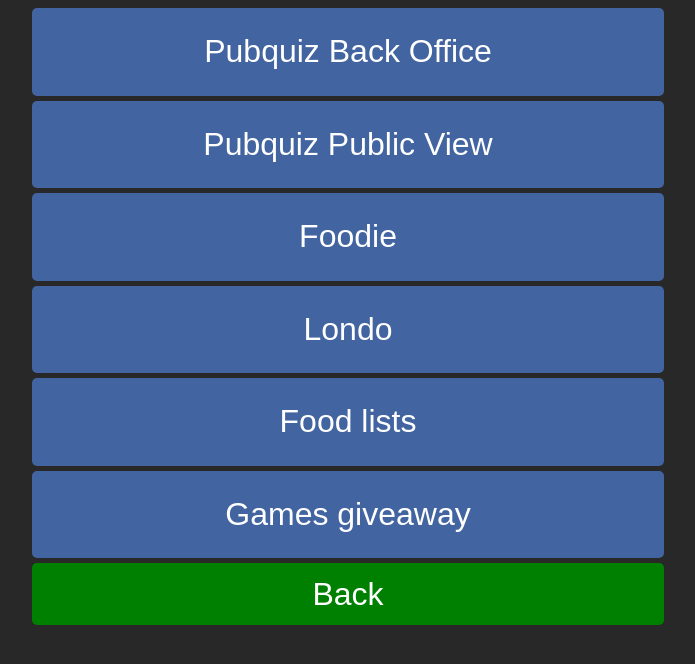
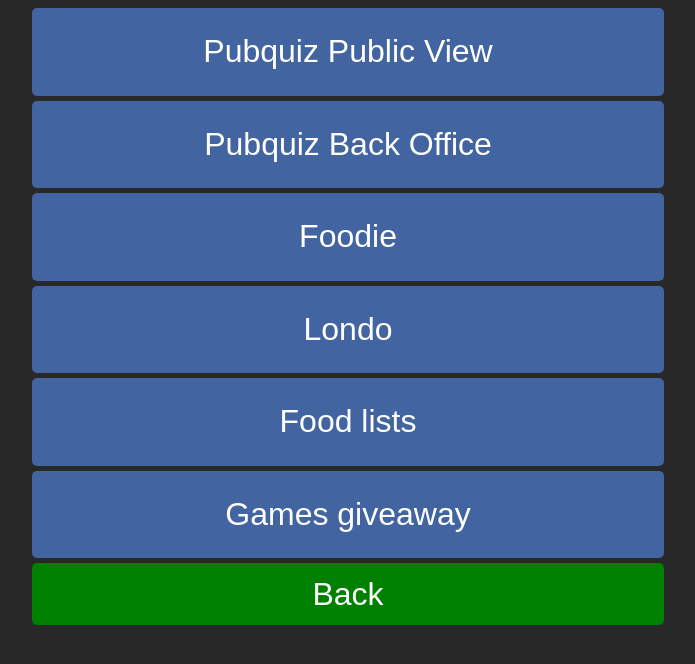
Before and after one commit to nikitaDanilenko/nikitaDanilenko.github.io, a Jekyll site: the page built from index.html, in a window 1280 px wide. Shown: the top 664 px of the page, without its empty margins (292-987 px from the left). Built offline with Jekyll 4.4.1, drawn with Linux system fonts in a browser that asks for light colours; part of the change alters nothing that is shown.

Commit message:
Switch order

```diff
--- a/index.html
+++ b/index.html
@@ -3,10 +3,10 @@ layout: menu
 title: Overview
 back: https://github.com/nikitaDanilenko
 items:
+  - label: Pubquiz Public View
+    href: https://pubquiz.danilenko.io/quizzes
   - label: Pubquiz Back Office
     href: https://pubquiz.danilenko.io/backoffice
-  - label: Pubquiz Public View
-    href: https://pubquiz.danilenko.io/quizzes
   - label: Foodie
     href: https://foodie.danilenko.io
   - label: Londo
```
